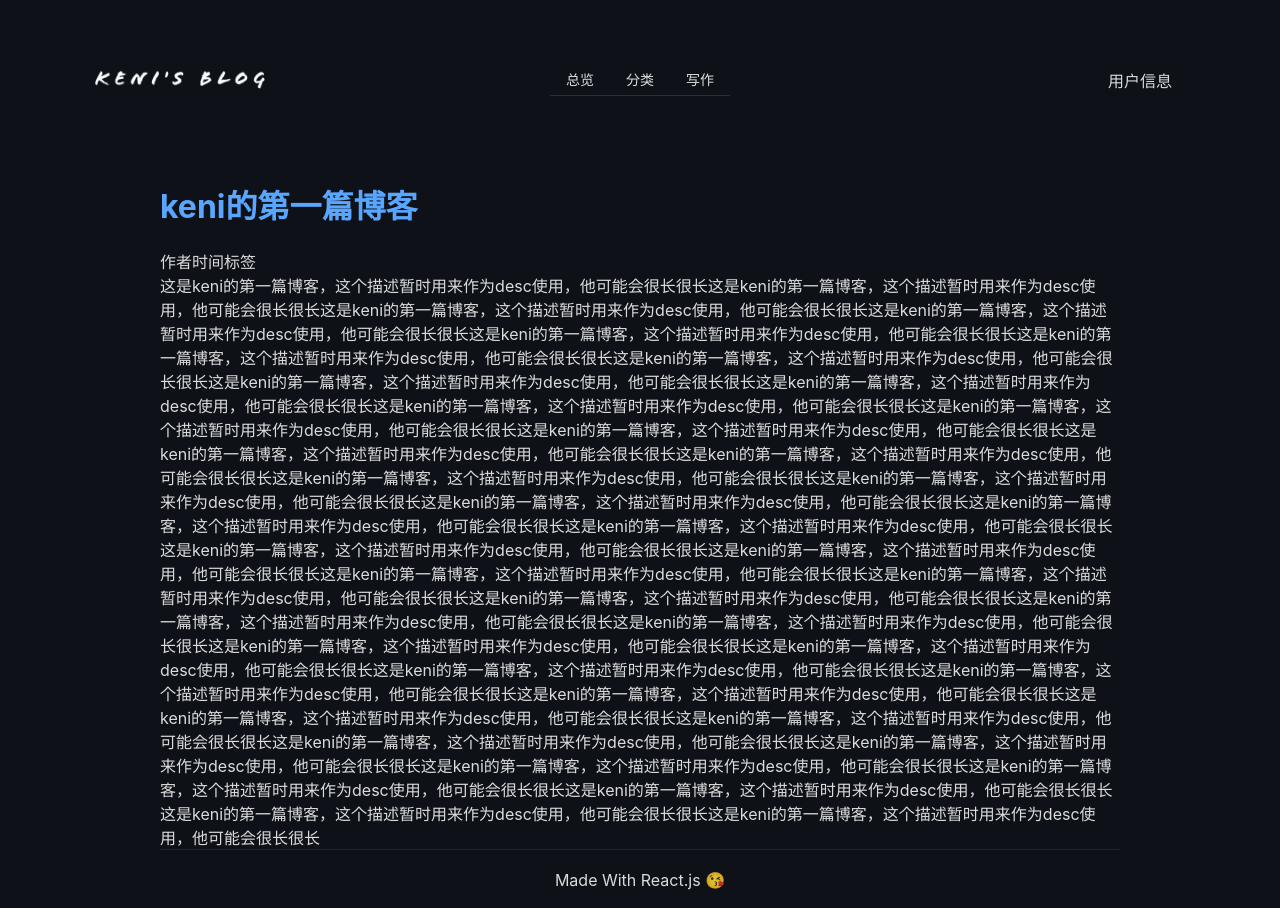
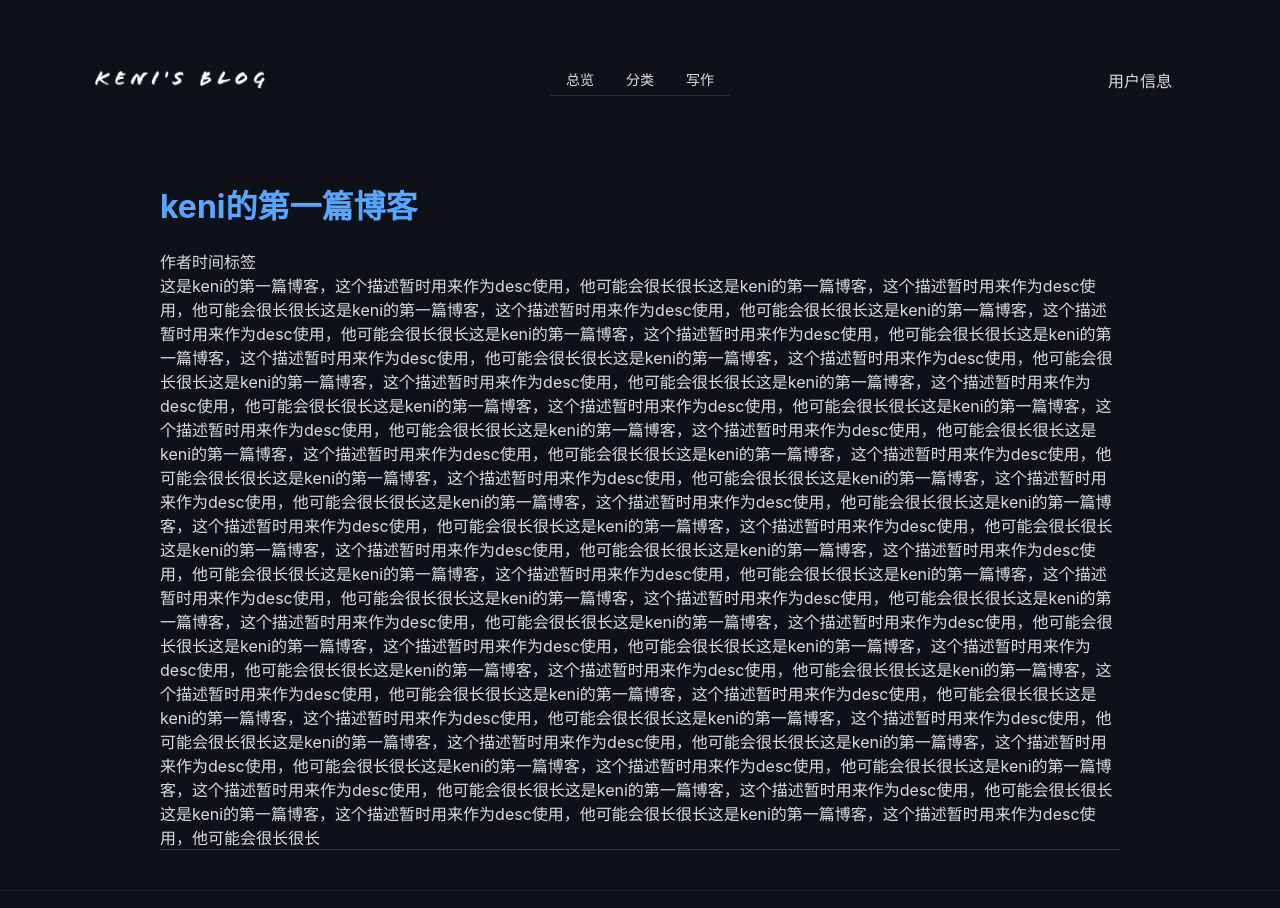
Before and after one commit to yangkeni/keni-blog-FE, a React app: page /post/1 in a window 1280 px wide. Shown: the top 908 px of the page. Built offline with nearby package versions, Linux system fonts and the light colour scheme.

Commit message:
chore: webpack update & style modified

```diff
--- a/src/color.less
+++ b/src/color.less
@@ -1,8 +1,13 @@
 @themeDark: #0e1117;
 @dark: #02040a;
-@border: #21262d;
+@border: #30363d;
+@borderMuted: #21262d;
 @formGray: #161b22;
 @gray: #ffffffd9;
+@shallow: #d9d9d9;
+@disableGray: #555555;
+@codeBackground: #3a3f48;
+@tableSubtle: #282c34;
 @lightGreen: #b9e7e7;
 @black: #000000;
 @white: #ffffff;
--- a/src/components/Footer/style.module.less
+++ b/src/components/Footer/style.module.less
@@ -3,7 +3,9 @@
 .footer {
   box-sizing: border-box;
   width: 100%;
-  padding: 20px 40px 8px;
+  margin-top: 40px;
+  border-top: 1px solid @borderMuted;
+  padding: 40px 40px 8px;
   display: flex;
   align-items: center;
   flex-direction: column-reverse;
--- a/webpack.config.js
+++ b/webpack.config.js
@@ -8,6 +8,7 @@ const BundleAnalyzerPlugin =
 /**@type {import('webpack').Configuration} */
 
 module.exports = {
+  // cache: false, // 强制全局更新
   optimization: {
     minimizer: [
       new TerserPlugin({
@@ -45,6 +46,10 @@ module.exports = {
         },
       },
       {
+        test: /\.css$/,
+        use: ['style-loader', 'css-loader'],
+      },
+      {
         test: /\.less$/,
         exclude: /node_modules/,
         use: ['style-loader', 'css-loader', 'less-loader'],
@@ -73,10 +78,10 @@ module.exports = {
     // new BundleAnalyzerPlugin() // 开启则分析数据包大小
   ],
   devServer: {
-    hot: true,
     port: 3001,
     historyApiFallback: true,
   },
+  devtool: 'source-map',
   resolve: {
     extensions: ['.wasm', '.mjs', '.js', '.jsx', '.json'],
   },
```
